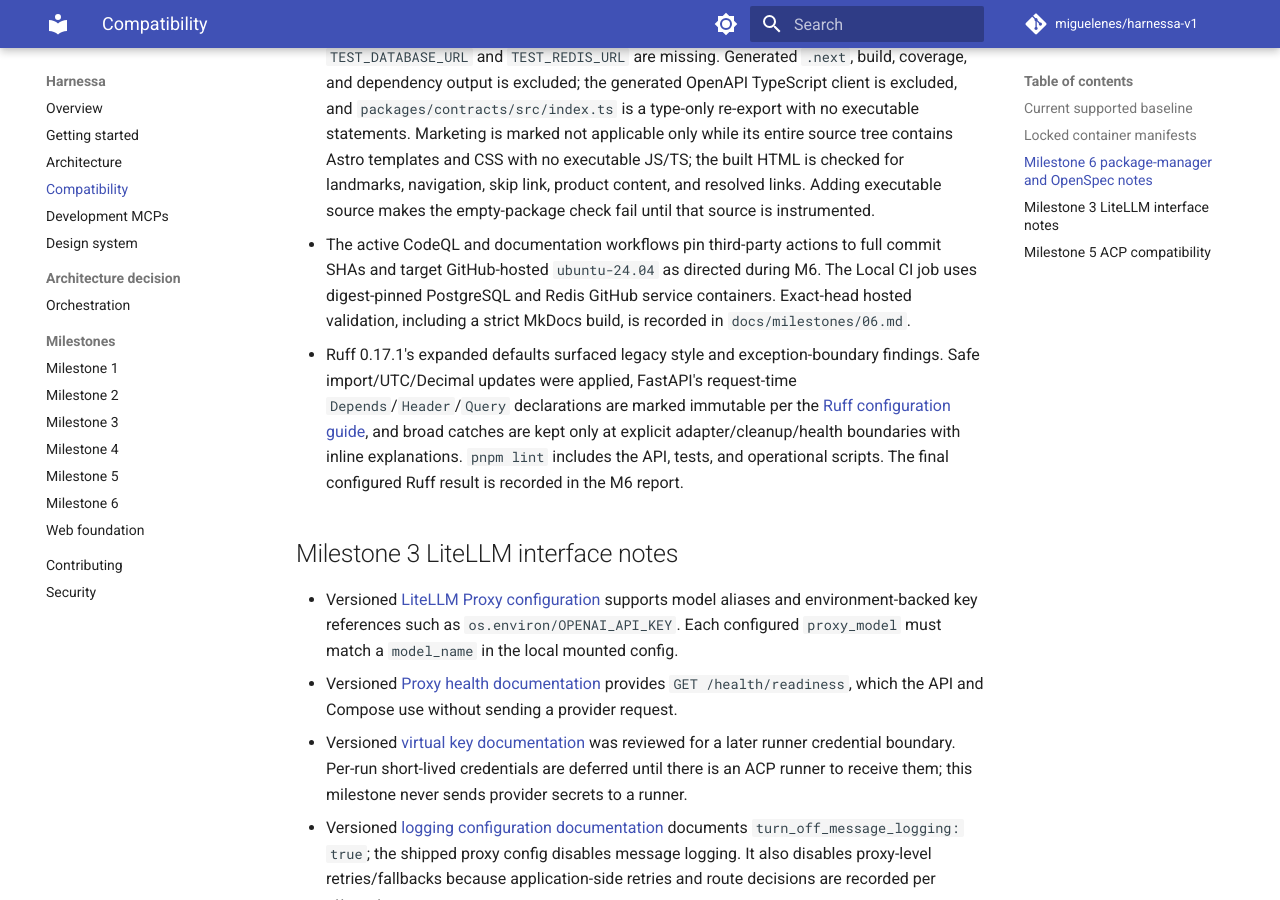
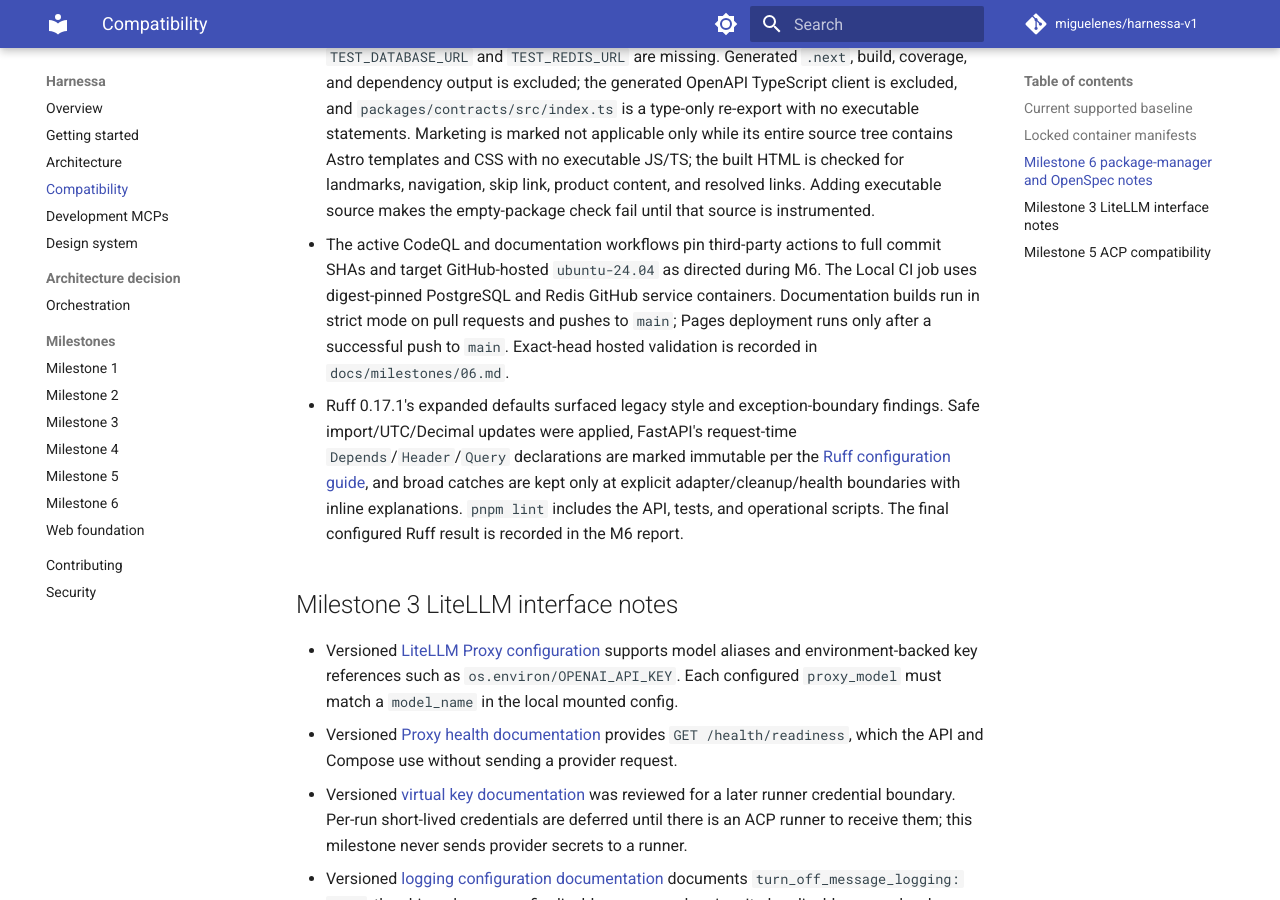
Before and after one commit to miguelenes/harnessa-v1, an MkDocs documentation site: the page built from docs/compatibility.md, in a window 1280 px wide and 900 px high, scrolled down 3461 px. Built offline with MkDocs 1.6.1 and Material for MkDocs 9.7.7, drawn with Linux system fonts in a browser that asks for light colours; comment, search, counter and statistics services are not loaded.

Commit message:
docs: validate milestone docs on pull requests

```diff
--- a/docs/compatibility.md
+++ b/docs/compatibility.md
@@ -50,7 +50,7 @@
 - Root `package.json` pins `@fission-ai/openspec==1.14.3`, Vitest 5.0.5, `@vitest/coverage-v8` 5.0.5, Testing Library, and jsdom. The actual CLI returned the `spec-driven` schema as the only package schema; its `proposal`, `specs`, `design`, and `tasks` template paths were read from the installed package. `openspec schema validate spec-driven --json`, `openspec new change <id>`, and `openspec validate --json --no-interactive` are real CLI operations. `/opsx:*` entries are assistant workflow names, not CLI subcommands.
 - `pnpm-workspace.yaml` uses pnpm 10's `allowBuilds` map. Only `esbuild`, `unrs-resolver`, and `workerd` are allowed to run dependency lifecycle scripts. `pnpm approve-builds` approved those three packages. A subsequent `pnpm install --offline --frozen-lockfile --ignore-scripts` passed from the local cache; no package-registry request was needed. See [pnpm's build-script approval documentation](https://pnpm.io/cli/approve-builds).
 - `pnpm test` runs Python unit tests with four pytest-xdist workers, then service-backed integration tests serially because they truncate the shared disposable database and flush the configured Redis database, then React/web and Svelte/cloud portal tests, a marketing static-build artifact check, and an aggregate 85% coverage gate. It fails closed when `TEST_DATABASE_URL` and `TEST_REDIS_URL` are missing. Generated `.next`, build, coverage, and dependency output is excluded; the generated OpenAPI TypeScript client is excluded, and `packages/contracts/src/index.ts` is a type-only re-export with no executable statements. Marketing is marked not applicable only while its entire source tree contains Astro templates and CSS with no executable JS/TS; the built HTML is checked for landmarks, navigation, skip link, product content, and resolved links. Adding executable source makes the empty-package check fail until that source is instrumented.
-- The active CodeQL and documentation workflows pin third-party actions to full commit SHAs and target GitHub-hosted `ubuntu-24.04` as directed during M6. The Local CI job uses digest-pinned PostgreSQL and Redis GitHub service containers. Exact-head hosted validation, including a strict MkDocs build, is recorded in `docs/milestones/06.md`.
+- The active CodeQL and documentation workflows pin third-party actions to full commit SHAs and target GitHub-hosted `ubuntu-24.04` as directed during M6. The Local CI job uses digest-pinned PostgreSQL and Redis GitHub service containers. Documentation builds run in strict mode on pull requests and pushes to `main`; Pages deployment runs only after a successful push to `main`. Exact-head hosted validation is recorded in `docs/milestones/06.md`.
 - Ruff 0.17.1's expanded defaults surfaced legacy style and exception-boundary findings. Safe import/UTC/Decimal updates were applied, FastAPI's request-time `Depends`/`Header`/`Query` declarations are marked immutable per the [Ruff configuration guide](https://docs.astral.sh/ruff/settings/), and broad catches are kept only at explicit adapter/cleanup/health boundaries with inline explanations. `pnpm lint` includes the API, tests, and operational scripts. The final configured Ruff result is recorded in the M6 report.
 
 ## Milestone 3 LiteLLM interface notes
```
Also changed, not shown: docs/milestones/06.md (+2 -2 lines), 1 other file.
